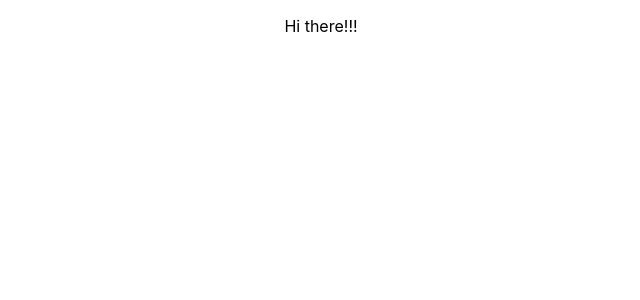
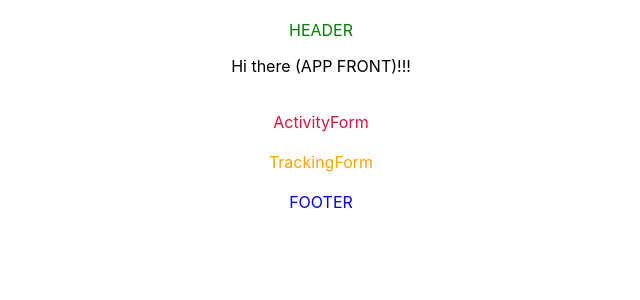
Before and after one commit to Laguna1/app-front, a React (Create React App) app: page / in a window 1280 px wide. Shown: the top 300 px of the page, without its empty margins (319-959 px from the left). Built offline with nearby package versions, Linux system fonts and the light colour scheme.

Commit message:
Add main components

```diff
--- /dev/null
+++ b/src/components/ActivityForm/ActivityForm.css
@@ -0,0 +1,4 @@
+.a-form {
+  color: crimson;
+  padding: 20px;
+}
--- /dev/null
+++ b/src/components/ActivityForm/ActivityForm.js
@@ -0,0 +1,11 @@
+import React from 'react';
+import './ActivityForm.css';
+// import { Link } from 'react-router-dom';
+
+const ActivityForm = () => (
+
+  <div className="a-form">ActivityForm</div>
+
+);
+
+export default ActivityForm;
--- a/src/components/App.js
+++ /dev/null
@@ -1,11 +0,0 @@
-import './App.css';
-
-function App() {
-  return (
-    <div className="App">
-      <p className="h1">Hi there!!!</p>
-    </div>
-  );
-}
-
-export default App;
--- a/src/components/App.css
+++ b/src/components/App/App.css
@@ -1,3 +1,4 @@
 .App {
+  padding: 20px;
   text-align: center;
 }
--- /dev/null
+++ b/src/components/App/App.js
@@ -0,0 +1,20 @@
+import React from 'react';
+import './App.css';
+import Header from '../Header/Header';
+import ActivityForm from '../ActivityForm/ActivityForm';
+import TrackingForm from '../TrackingForm/TrackingForm';
+import Footer from '../Footer/Footer';
+
+function App() {
+  return (
+    <div className="App">
+      <Header />
+      <p className="h1">Hi there (APP FRONT)!!!</p>
+      <ActivityForm />
+      <TrackingForm />
+      <Footer />
+    </div>
+  );
+}
+
+export default App;
--- /dev/null
+++ b/src/components/Footer/Footer.css
@@ -0,0 +1,4 @@
+.footer {
+  color: blue;
+  padding: 20px;
+}
--- /dev/null
+++ b/src/components/Footer/Footer.js
@@ -0,0 +1,10 @@
+import React from 'react';
+import './Footer.css';
+
+const Footer = () => (
+
+  <footer className="footer">FOOTER</footer>
+
+);
+
+export default Footer;
--- /dev/null
+++ b/src/components/Header/Header.css
@@ -0,0 +1,3 @@
+.header {
+  color: green;
+}
--- a/src/components/Header.js
+++ b/src/components/Header/Header.js
@@ -1,9 +1,10 @@
 import React from 'react';
+import './Header.css';
 // import { Link } from 'react-router-dom';
 
 const Header = () => (
 
-  <header>HEADER</header>
+  <header className="header">HEADER</header>
 
 );
 
--- /dev/null
+++ b/src/components/TrackingForm/TrackingForm.css
@@ -0,0 +1,3 @@
+.t-form {
+  color: orange;
+}
--- /dev/null
+++ b/src/components/TrackingForm/TrackingForm.js
@@ -0,0 +1,11 @@
+import React from 'react';
+import './TrackingForm.css';
+// import { Link } from 'react-router-dom';
+
+const TrackingForm = () => (
+
+  <div className="t-form">TrackingForm</div>
+
+);
+
+export default TrackingForm;
--- a/src/index.js
+++ b/src/index.js
@@ -1,7 +1,7 @@
 import React from 'react';
 import ReactDOM from 'react-dom';
 import './index.css';
-import App from './components/App';
+import App from './components/App/App';
 
 ReactDOM.render(
   <React.StrictMode>
```
